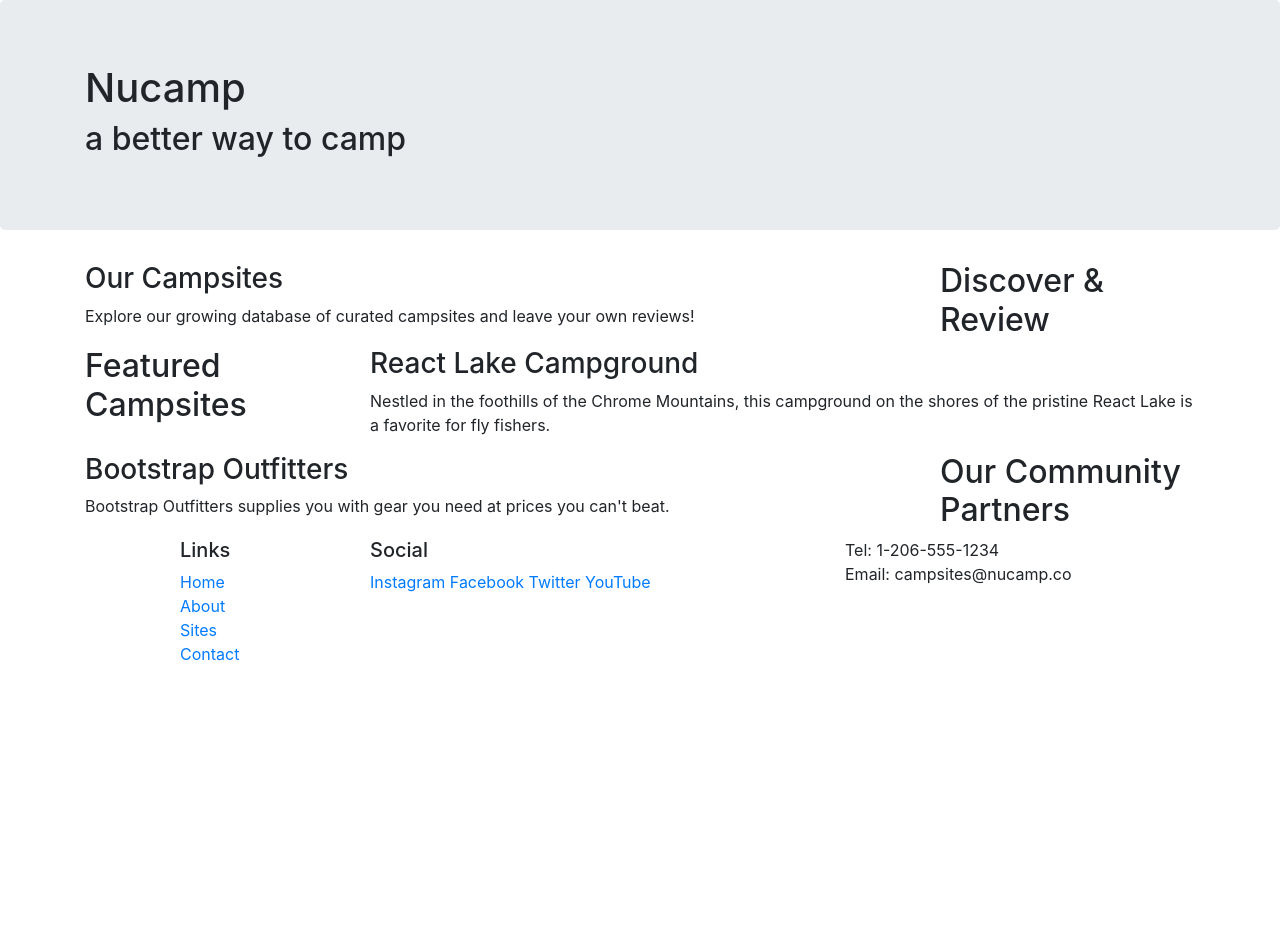
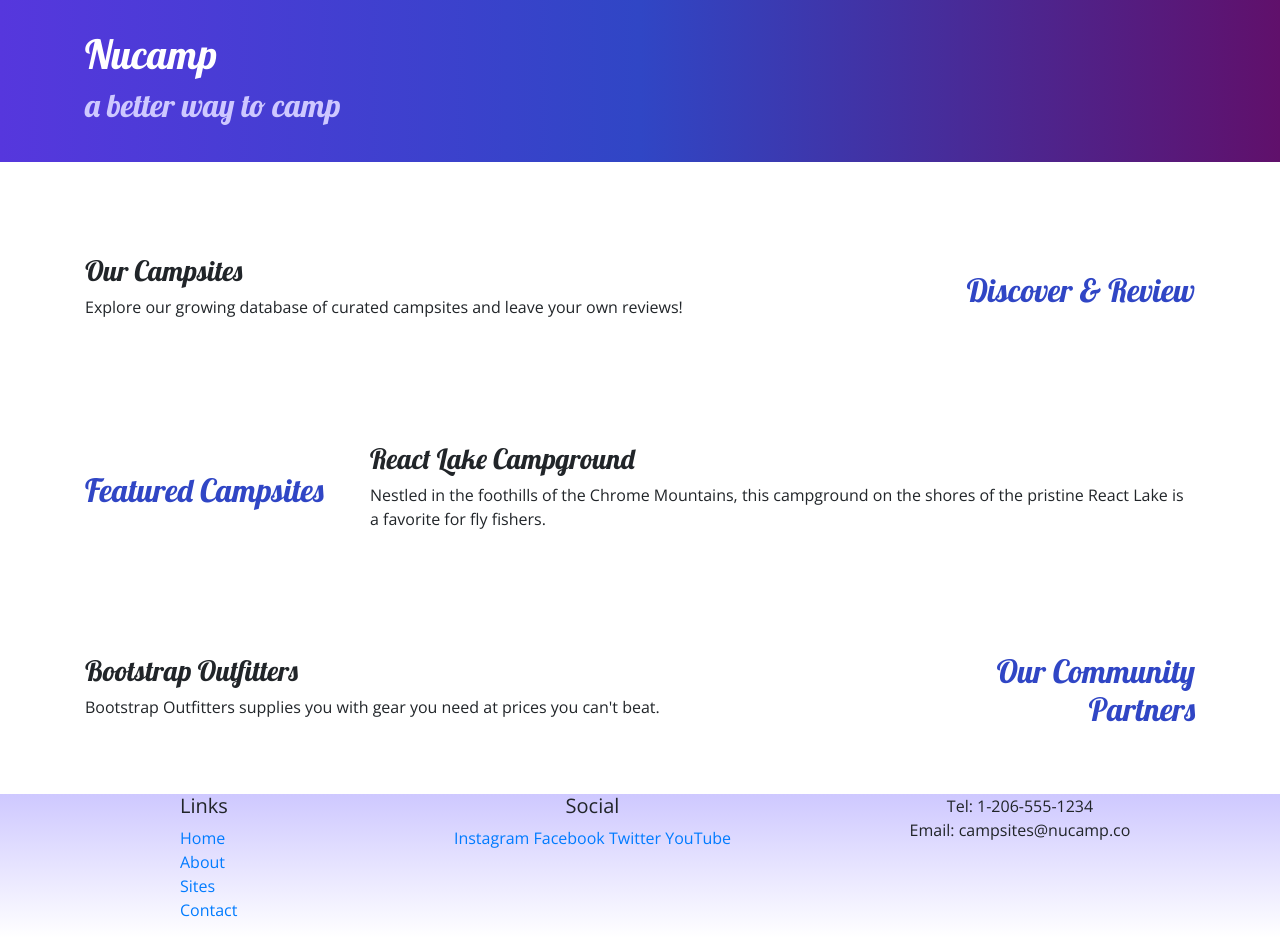
Before and after one commit to jjamieson1152/Nucampsite-Bootstrap, a website: page index.html in a window 1280 px wide. Before the commit the page ends 800 px from the top, so only its background shows below. Drawn offline with nearby package versions, Linux system fonts and the light colour scheme.

Commit message:
Alignment and Custom Styles

```diff
--- /dev/null
+++ b/css/styles.css
@@ -0,0 +1,31 @@
+body {
+    font-family: "Open Sans", sans-serif;
+}
+
+h1, h2, h3 {
+    font-family: "Lobster", cursive;
+}
+
+h2 {
+    color: #3046c5;
+}
+
+header h2 {
+    color: #cec8ff
+}
+
+footer {
+    background-image: linear-gradient(#cec8ff, white);
+}
+
+.jumbotron {
+    padding: 30px;
+    background-image: linear-gradient(to right, #5637dd, #3046c5, #60106b);
+    color: white;
+}
+
+.row-content {
+    padding: 50px, 0;
+    border-bottom: 1px, ridge;
+    min-height: 200px;
+}
--- a/index.html
+++ b/index.html
@@ -9,12 +9,16 @@
     <!-- Bootstrap CSS -->
     <link rel="stylesheet" href="node_modules/bootstrap/dist/css/bootstrap.min.css" />
 
+    <!-- Additional CSS must be placed after Bootstrap CSS -->
+    <link rel="stylesheet" href="https://fonts.googleapis.com/css?family=Lobster|Open+Sans" />
+    <link rel="stylesheet" href="css/styles.css" />
+
     <title>Nucamp: A Better Way To Camp</title>
 </head>
 
 <body>
 
-    <header class="jumbotron">
+    <header class="jumbotron jumbotron-fluid">
         <div class="container">
             <div class="row">
                 <div class="col">
@@ -26,9 +30,9 @@
     </header>
 
     <div class="container">
-        <div class="row">
+        <div class="row row-content align-items-center">
             <div class="col-sm-4 order-sm-last col-md-3">
-                <h2>Discover & Review</h2>
+                <h2 class="text-sm-right">Discover & Review</h2>
             </div>
             <div class="col">
                 <h3>Our Campsites</h3>
@@ -36,7 +40,7 @@
             </div>
         </div>
 
-        <div class="row">
+        <div class="row row-content align-items-center">
             <div class="col-sm-4 col-md-3">
                 <h2>Featured Campsites</h2>
             </div>
@@ -46,9 +50,9 @@
             </div>
         </div>
 
-        <div class="row">
+        <div class="row row-content align-items-center">
             <div class="col-sm-4 order-sm-last col-md-3">
-                <h2>Our Community Partners</h2>
+                <h2 class="text-sm-right">Our Community Partners</h2>
             </div>
             <div class="col">
                 <h3>Bootstrap Outfitters</h3>
@@ -69,14 +73,14 @@
                         <li><a href="#">Contact</a></li>
                     </ul>
                 </div>
-                <div class="col-6 col-sm-5">
+                <div class="col-6 col-sm-5 text-center">
                     <h5>Social</h5>
                     <a href="http://instagram.com/">Instagram</a>
                     <a href="http://facebook.com/">Facebook</a>
                     <a href="http://twitter.com/">Twitter</a>
                     <a href="http://youtube.com/">YouTube</a>
                 </div>
-                <div class="col-sm-4">
+                <div class="col-sm-4 text-center">
                     Tel: 1-206-555-1234<br />
                     Email: campsites@nucamp.co
                 </div>
```
